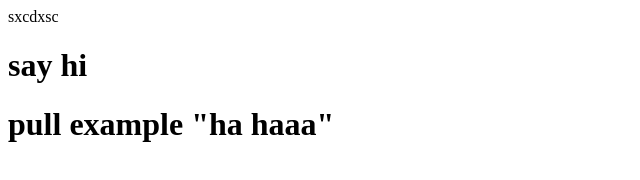
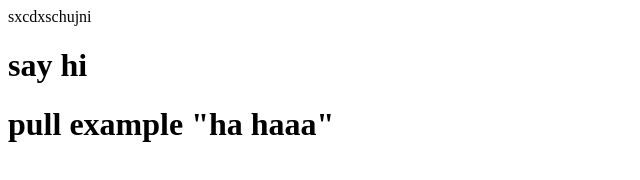
Before and after one commit to ashu-dev-ops/git, a plain HTML site: page index.html in a window 1280 px wide. Shown: the full height of the page, 0-640 px from the left. Drawn offline with Linux system fonts and the light colour scheme.

Commit message:
Update index.html

```diff
--- a/index.html
+++ b/index.html
@@ -6,7 +6,7 @@
     <meta name="viewport" content="width=device-width, initial-scale=1.0">
     <title>Document</title>
 </head>
-<body>sxcdxsc
+<body>sxcdxschujni
     <h1>say hi</h1>
     <h1>pull example "ha haaa"</h1>
 </body>
```
